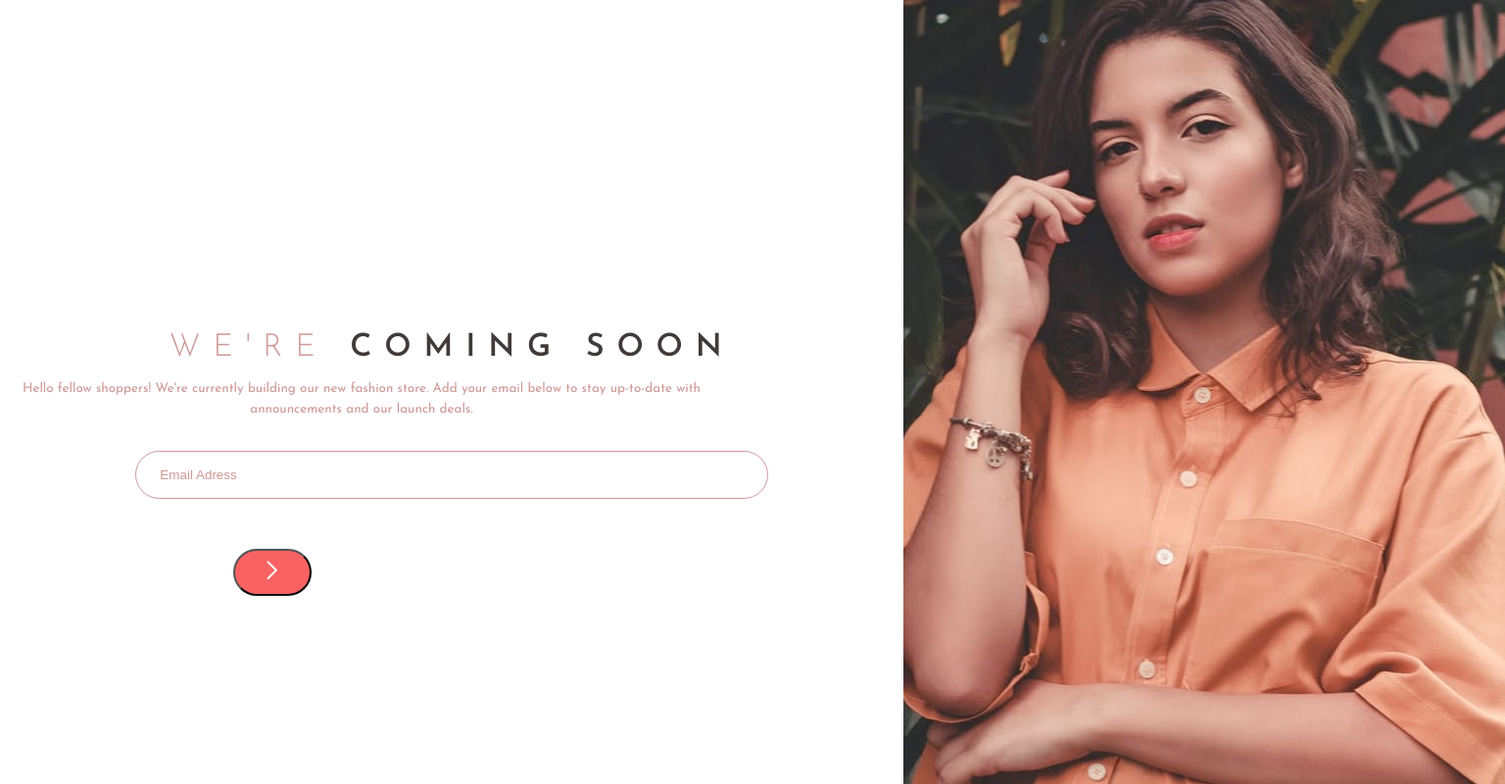
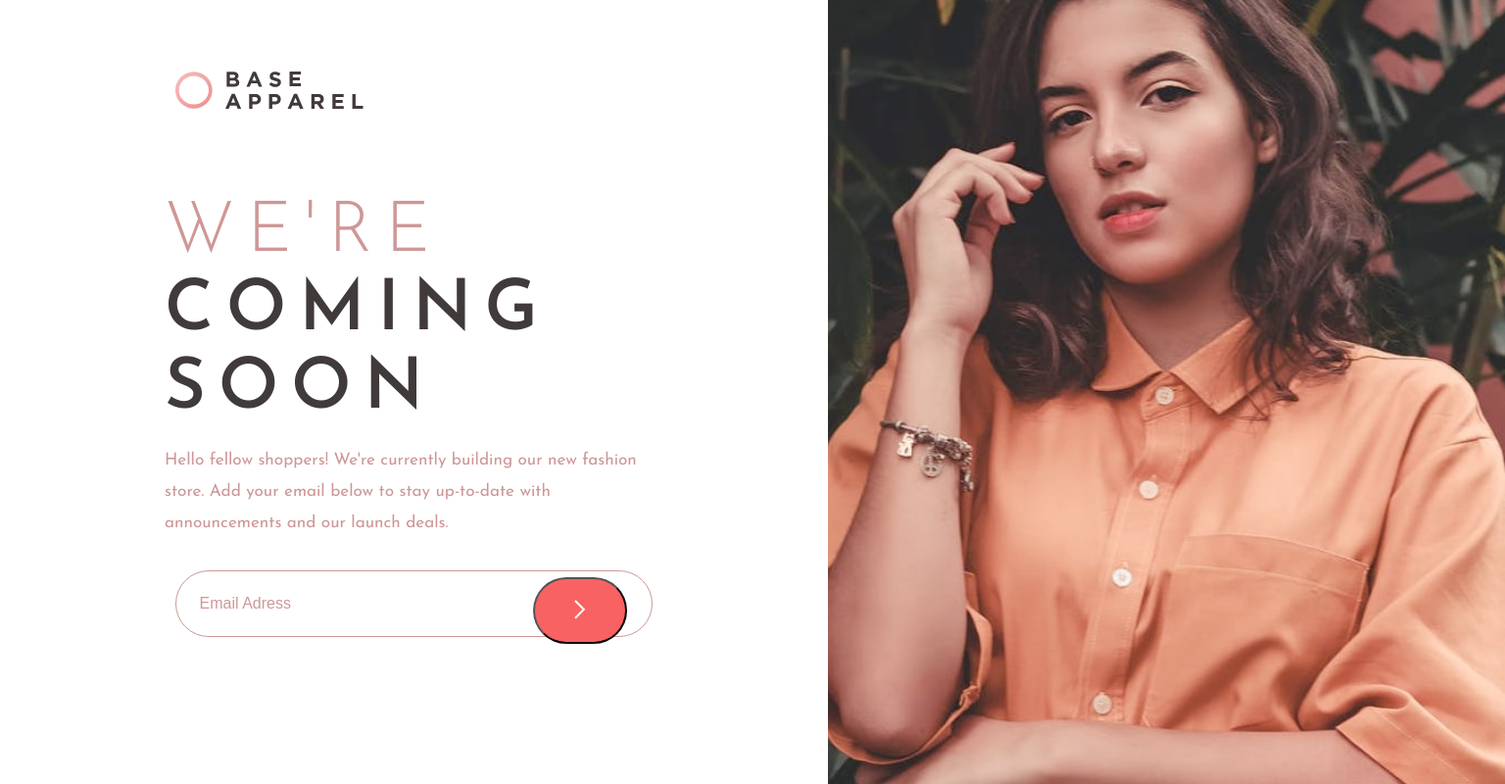
Before and after one commit to Marcoswodbarros/base-apparel-coming-soon-master, a plain HTML site: page index.html in a window 1536 px wide. Shown: the whole page at 98% size. Drawn offline with Linux system fonts and the light colour scheme.

Commit message:
Updating the desktop version

```diff
--- a/assets/css/form.css
+++ b/assets/css/form.css
@@ -50,3 +50,32 @@ form{
 
     display: none;
 }
+
+
+
+@media screen and (min-width: 1440px){
+    .form__email{
+        font-size: 1rem;
+        padding-top: 1.5rem;
+        padding-bottom: 1.5rem;
+        width: 60%;
+    }
+
+    .form__email::placeholder{
+        font-size: 1rem;
+    }
+
+    .form__error--icon{
+        bottom: 2.8rem;
+        left: 31rem;
+        position: absolute;
+        top: 38.2rem;
+    }
+
+    .form__arrow{
+        border-radius: 2.5rem;
+        left: 34rem;
+        padding: 1.3rem 2.5rem;
+        top: 36.8rem;
+    }
+}
--- a/assets/css/header.css
+++ b/assets/css/header.css
@@ -34,6 +34,6 @@
         background-repeat: no-repeat;
         background-size: cover;
         height: 100vh;
-        width: 40vw;
+        width: 45vw;
     }
 }
--- a/assets/css/main.css
+++ b/assets/css/main.css
@@ -40,4 +40,38 @@ p{
     main{
         flex-direction: row;
     }
+
+    .container__desktop{
+        padding: 1rem;
+        width: 55%;
+    }
+
+    .main__logo--desktop{
+        display: block;
+        background-image: url(../images/logo.svg);
+        background-position: center;
+        background-repeat: no-repeat;
+        background-size: contain;
+        height: 5vh;
+        width: 15vw;
+
+        position: absolute;
+        bottom: 43rem;
+        left: 10rem;
+    }
+
+    h1{
+        font-size: 4.5rem;
+        line-height: 5rem;
+        margin-left: 9.5rem;
+        text-align: start;
+    }
+
+    p{
+        font-size: 1.07rem;
+        line-height: 2rem;
+        margin-left: 9.5rem;
+        text-align: start;
+        width: 60%;
+    }
 }
```
